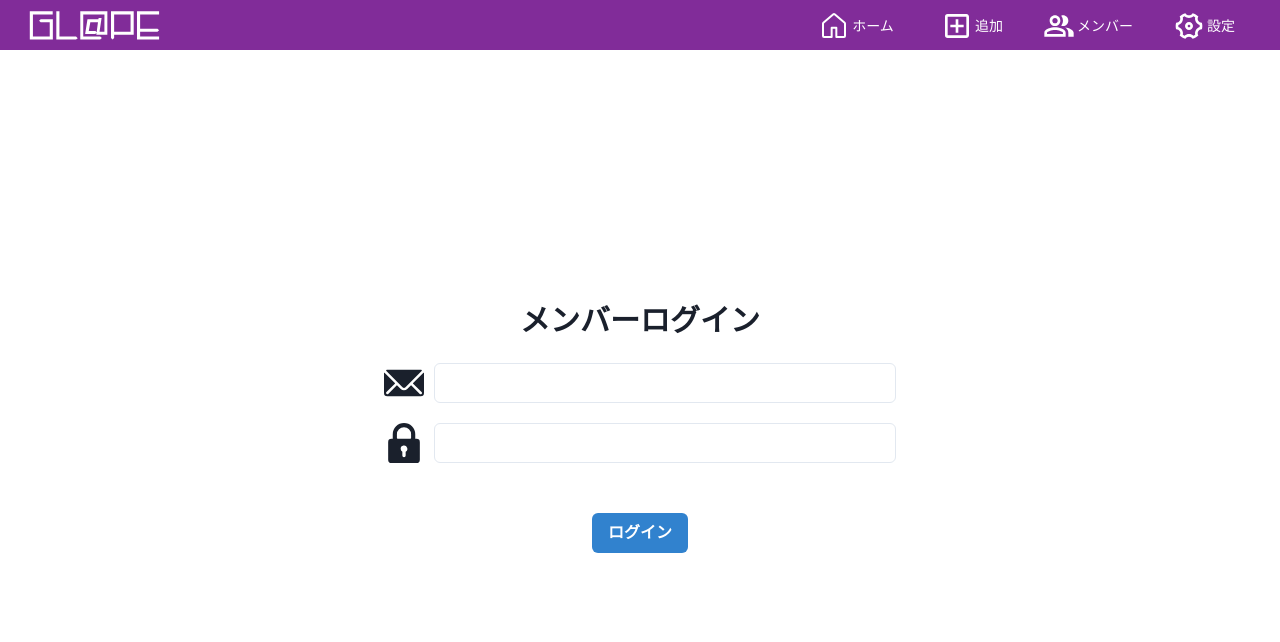
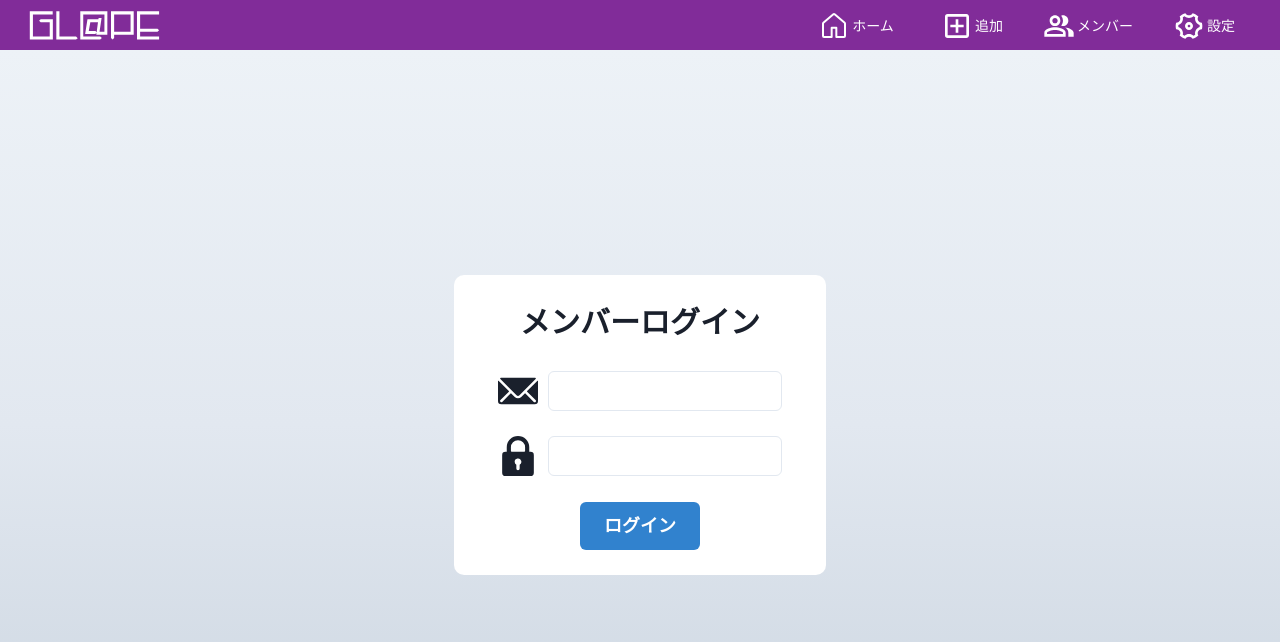
Before and after one commit to club-gleap/glape, a Next.js app: page /login in a window 1280 px wide. Shown: the top 642 px of the page. Built offline with nearby package versions, Linux system fonts and the light colour scheme.

Commit message:
fix: UI等修正

```diff
--- a/app/components/footer.tsx
+++ b/app/components/footer.tsx
@@ -4,7 +4,6 @@ import { Box, HStack, VStack, Text } from "@chakra-ui/react";
 import Link from "next/link";
 import { usePathname } from "next/navigation";
 import { GoHomeFill, GoHome } from "react-icons/go";
-import { IoIosListBox, IoIosList } from "react-icons/io";
 import {
   MdAddBox,
   MdOutlineAddBox,
--- a/app/components/header.tsx
+++ b/app/components/header.tsx
@@ -4,7 +4,6 @@ import { Box, Image, Flex, HStack, Text } from "@chakra-ui/react";
 import Link from "next/link";
 import { usePathname } from "next/navigation";
 import { GoHomeFill, GoHome } from "react-icons/go";
-import { IoIosListBox, IoIosList } from "react-icons/io";
 import {
   MdAddBox,
   MdOutlineAddBox,
--- a/app/home/page.tsx
+++ b/app/home/page.tsx
@@ -60,7 +60,7 @@ export default function Page() {
             <HStack w="100%" justifyContent="space-between">
               <VStack align="start">
                 <Text fontSize="3xl">{item.name}</Text>
-                <Text fontSize="xl">開催日：{item.startTime.toLocaleDateString()}</Text>
+                <Text fontSize="xl">{item.startTime.toLocaleDateString()}</Text>
                 <Text color="red.400">〆切：{timeLeft(item.startTime)}</Text>
               </VStack>
               <Button as={Link} size="md" href="/event/1" colorScheme="teal">
--- a/app/login/page.tsx
+++ b/app/login/page.tsx
@@ -6,26 +6,45 @@ import {
   Flex,
   FormControl,
   Input,
+  VStack,
 } from "@chakra-ui/react";
 import { EmailIcon, LockIcon } from "@chakra-ui/icons";
 
 export default function LoginPage() {
   return (
-    <Center h="100%" flexDirection="column">
-      <Box fontWeight="bold" fontSize="30px">メンバーログイン</Box>
-      <Flex width={["80%", "40%"]} mt="20px">
+    <Center
+      h="100%"
+      flexDirection="column"
+      p={{ base: "12px", lg: "20px" }}
+      bgGradient="linear(to-b, gray.100, gray.200, gray.300)"
+    >
+      <VStack
+        w={{ base: "100%", lg: "30%" }}
+        h="300px"
+        bg="white"
+        rounded="10px"
+        p="2"
+        justifyContent={"space-evenly"}
+      >
+        <Box fontWeight="bold" fontSize="30px">
+          メンバーログイン
+        </Box>
+        <Flex width="80%">
           <EmailIcon boxSize="40px" mr="10px" />
           <FormControl>
             <Input type="email" />
           </FormControl>
         </Flex>
-      <Flex width={["80%", "40%"]} mt="20px">
+        <Flex width="80%">
           <LockIcon boxSize="40px" mr="10px" />
           <FormControl>
             <Input type="password" />
           </FormControl>
         </Flex>
-      <Button colorScheme="blue" mt="50px">ログイン</Button>
+        <Button colorScheme="blue" size="lg">
+          ログイン
+        </Button>
+      </VStack>
     </Center>
   );
 }
```
Also changed, not shown: app/settings/page.tsx (+6 -4 lines). Lines whose indentation alone changed are shown as unchanged.
